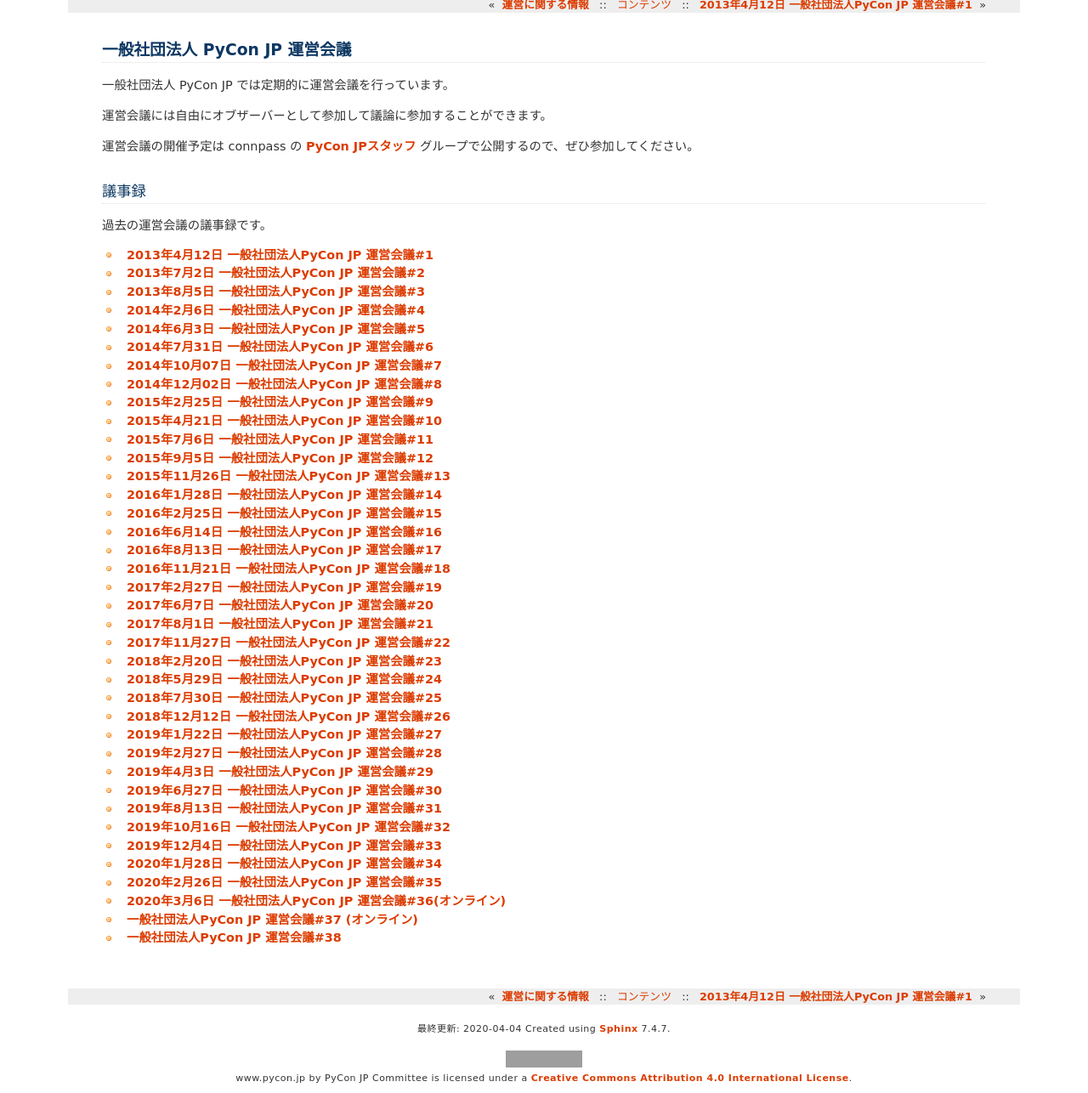
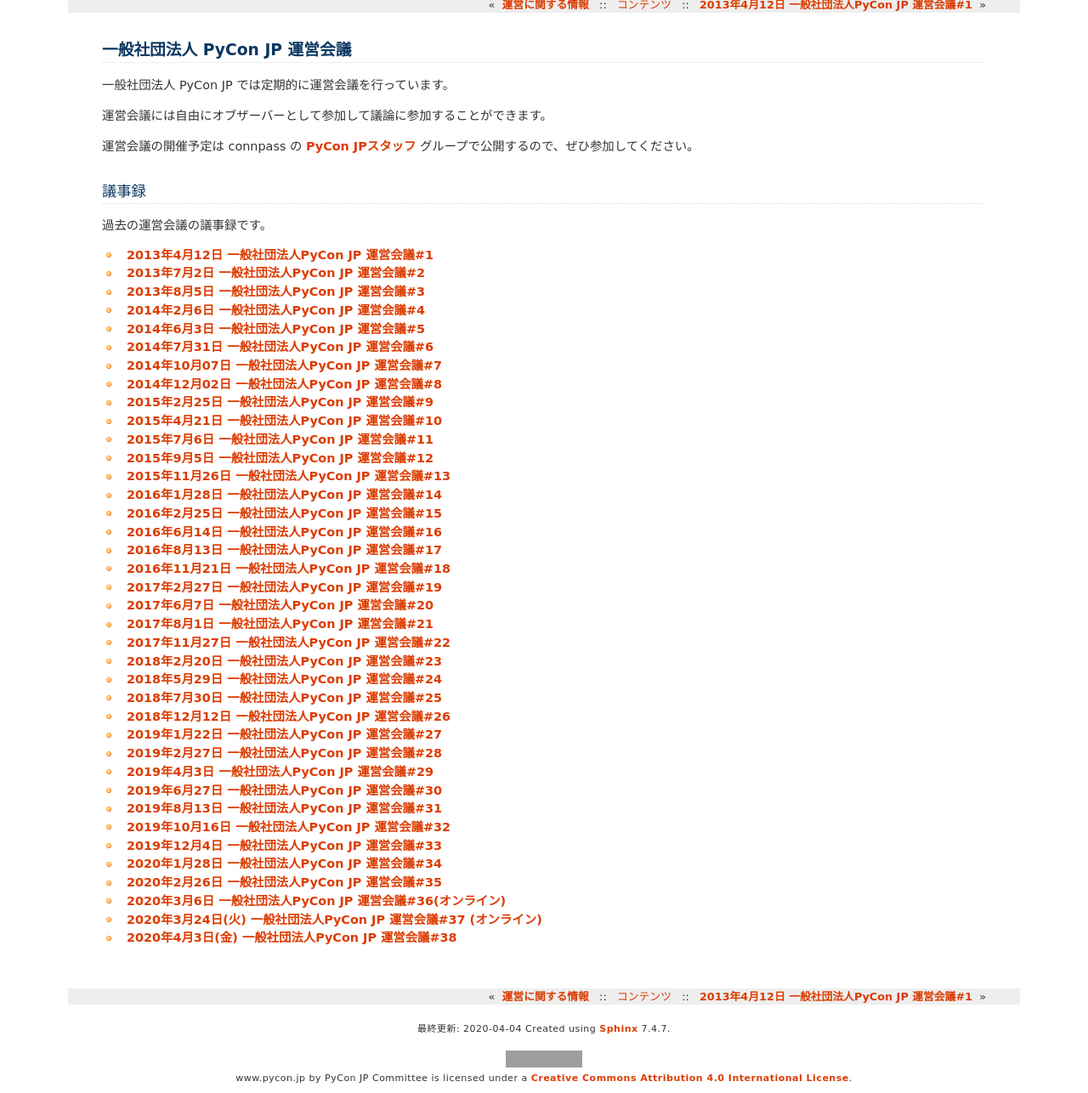
Before and after one commit to pyconjp/www.pycon.jp, a Sphinx documentation site: the page built from source/committee/meeting/index.rst, in a window 1280 px wide, cut to the strip 129-1415 px from the top of the page. Shown: the whole strip at 85% size. Built offline with Sphinx 7.4.7, drawn with Linux system fonts in a browser that asks for light colours; grey boxes are pictures that could not be loaded.

Commit message:
ISSHA-2089 update minutes title

```diff
--- a/source/committee/meeting/minutes37.rst
+++ b/source/committee/meeting/minutes37.rst
@@ -1,6 +1,6 @@
-===============================================
- 一般社団法人PyCon JP 運営会議#37 (オンライン)
-===============================================
+=================================================================
+ 2020年3月24日(火) 一般社団法人PyCon JP 運営会議#37 (オンライン)
+=================================================================
 
 -  日時: 2020年3月24日(火) 20:00-21:45
 
--- a/source/committee/meeting/minutes38.rst
+++ b/source/committee/meeting/minutes38.rst
@@ -1,6 +1,6 @@
-==================================
- 一般社団法人PyCon JP 運営会議#38
-==================================
+===================================================
+ 2020年4月3日(金) 一般社団法人PyCon JP 運営会議#38
+===================================================
 
 * 日時: 2020年4月3日(金) 19:30-21:30
 
```
